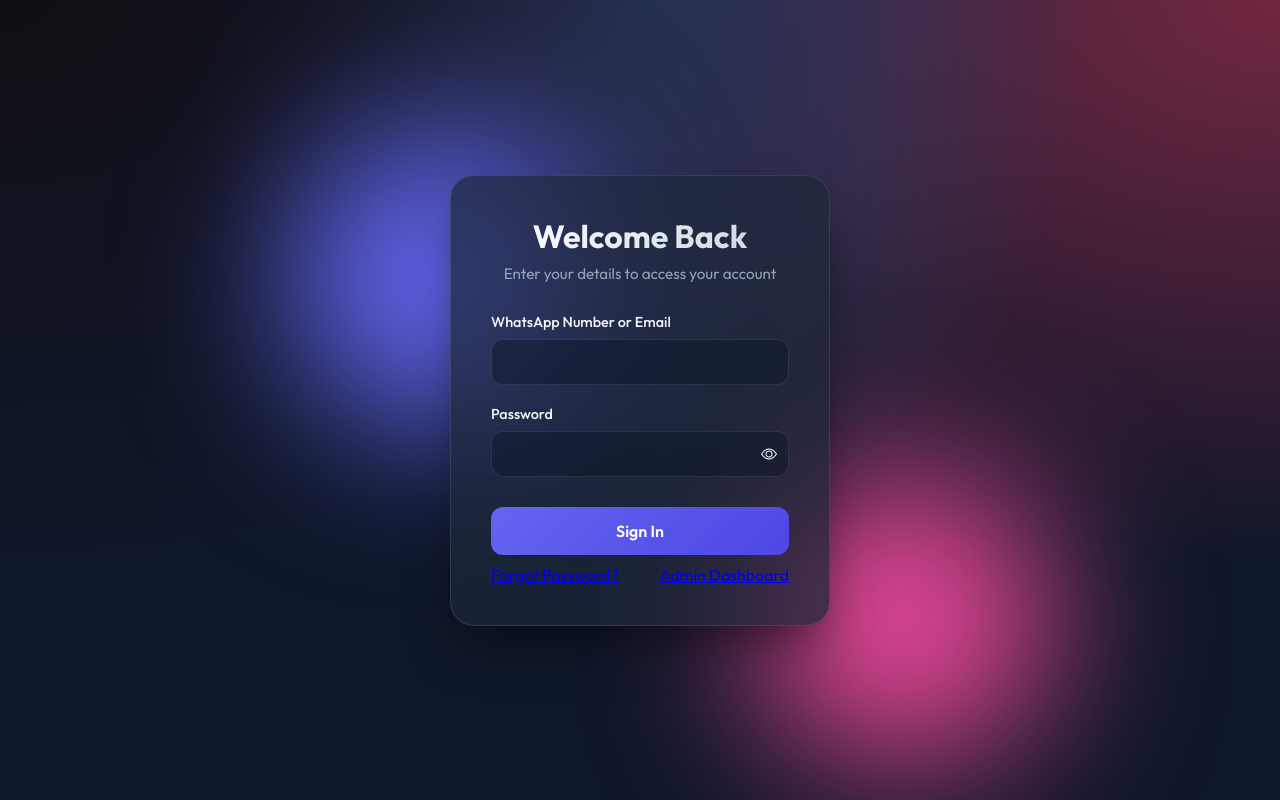
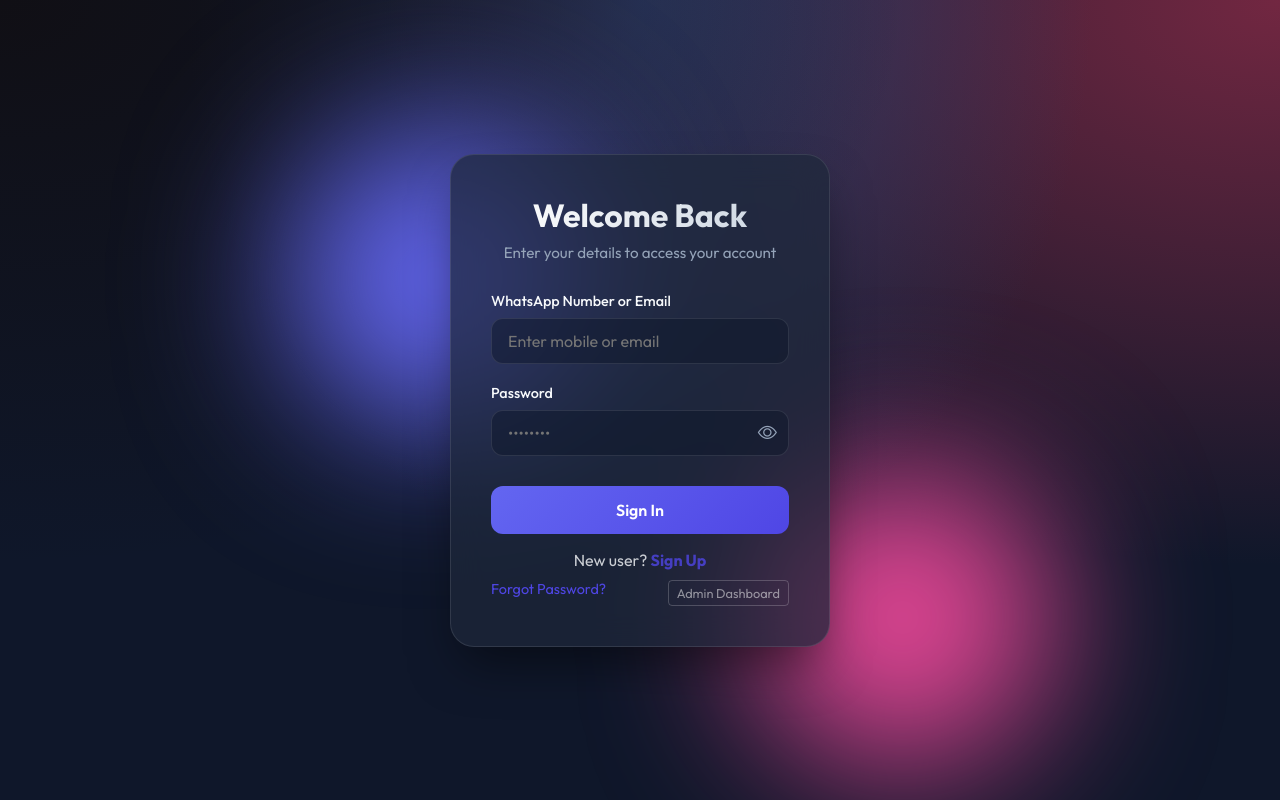
Before and after one commit to BhargavChowdaryBala/fest-app, a website: page public/index.html in a window 1280 px wide. Both pictures are taken after a click on the icon 769 px from the left and 453 px from the top of the page. Drawn offline with nearby package versions, Linux system fonts and the light colour scheme.

Commit message:
Refactor login form and improve accessibility

```diff
--- a/public/index.html
+++ b/public/index.html
@@ -1,54 +1,134 @@
 <!DOCTYPE html>
 <html lang="en">
+
 <head>
   <meta charset="UTF-8" />
   <meta name="viewport" content="width=device-width, initial-scale=1.0" />
   <title>Welcome Back</title>
 
+  <!-- Fonts -->
   <link rel="preconnect" href="https://fonts.googleapis.com" />
   <link rel="preconnect" href="https://fonts.gstatic.com" crossorigin />
   <link href="https://fonts.googleapis.com/css2?family=Outfit:wght@300;400;500;600;700&display=swap" rel="stylesheet" />
+
+  <!-- Styles -->
   <link rel="stylesheet" href="style.css" />
   <link rel="stylesheet" href="https://cdn.jsdelivr.net/npm/bootstrap-icons@1.11.1/font/bootstrap-icons.css" />
+
+  <!-- Disable browser built-in password UI -->
+  <style>
+    input[type="password"]::-ms-reveal,
+    input[type="password"]::-ms-clear {
+      display: none;
+    }
+
+    input[type="password"]::-webkit-credentials-auto-fill-button,
+    input[type="password"]::-webkit-textfield-decoration-container {
+      display: none;
+      visibility: hidden;
+    }
+  </style>
 </head>
 
 <body>
   <div class="container">
     <div class="glass-card">
 
-      <!-- LOGIN -->
+      <!-- LOGIN FORM -->
       <div class="form-container" id="login-form">
         <div class="header">
-          <h1>Welcome Back</h1>
-          <p>Enter your details to access your account</p>
+          <h1 id="form-title">Welcome Back</h1>
+          <p id="form-subtitle">Enter your details to access your account</p>
         </div>
 
         <form id="authForm">
-          <div class="input-group">
-            <label>WhatsApp Number or Email</label>
-            <input type="text" id="login-identifier" required />
-          </div>
+          <!-- Signup Fields -->
+          <div id="signup-fields" style="display: none;">
+            <div class="input-group">
+              <label for="signup-name">Full Name</label>
+              <input type="text" id="signup-name" placeholder="John Doe" />
+            </div>
 
-          <div class="input-group">
-            <label>Password</label>
-            <div style="position: relative;">
-              <input type="password" id="login-password" required />
-              <i id="togglePassword" class="bi bi-eye-slash"
-                style="position:absolute;right:12px;top:50%;transform:translateY(-50%);cursor:pointer"></i>
+            <div class="input-group">
+              <label for="signup-email">Email Address</label>
+              <input type="email" id="signup-email" placeholder="john@example.com" />
             </div>
           </div>
 
-          <button type="submit" class="btn-primary">Sign In</button>
+          <!-- Identifier -->
+          <div class="input-group">
+            <label for="login-identifier" id="identifier-label">
+              WhatsApp Number or Email
+            </label>
+            <input
+              type="text"
+              id="login-identifier"
+              placeholder="Enter mobile or email"
+              required
+            />
+          </div>
 
-          <div style="display:flex;justify-content:space-between;margin-top:10px">
-            <a href="#" id="forgot-password-link">Forgot Password?</a>
-            <a href="/admin.html">Admin Dashboard</a>
+          <!-- ✅ PASSWORD WITH WORKING EYE -->
+          <div class="input-group">
+            <label for="login-password">Password</label>
+
+            <div style="position: relative;">
+              <input
+                type="password"
+                id="login-password"
+                placeholder="••••••••"
+                required
+                style="width: 100%; padding-right: 42px;"
+              />
+
+              <i
+                id="togglePassword"
+                class="bi bi-eye-slash"
+                style="
+                  position: absolute;
+                  right: 12px;
+                  top: 50%;
+                  transform: translateY(-50%);
+                  cursor: pointer;
+                  color: #94a3b8;
+                  font-size: 1.2rem;
+                "
+              ></i>
+            </div>
+          </div>
+
+          <button type="submit" class="btn-primary" id="submit-btn">
+            Sign In
+          </button>
+
+          <p
+            id="toggle-auth"
+            style="text-align: center; margin-top: 1rem; cursor: pointer; opacity: 0.8;"
+          >
+            New user?
+            <span style="color: #4f46e5; font-weight: bold;">Sign Up</span>
+          </p>
+
+          <div
+            class="admin-link-container"
+            style="display: flex; justify-content: space-between; margin-top: 10px;"
+          >
+            <a
+              href="#"
+              id="forgot-password-link"
+              style="color: #4f46e5; text-decoration: none; font-size: 0.9rem;"
+            >
+              Forgot Password?
+            </a>
+            <a href="/admin.html" class="admin-link">
+              Admin Dashboard
+            </a>
           </div>
         </form>
       </div>
 
-      <!-- FORGOT PASSWORD -->
-      <div class="form-container" id="forgot-password-form" style="display:none">
+      <!-- Forgot Password -->
+      <div class="form-container" id="forgot-password-form" style="display: none;">
         <div class="header">
           <h1>Reset Password</h1>
           <p>Enter your email to receive a reset link</p>
@@ -56,16 +136,26 @@
 
         <form id="resetRequestForm">
           <div class="input-group">
-            <label>Email</label>
-            <input type="email" id="reset-email" required />
+            <label for="reset-email">Email Address</label>
+            <input
+              type="email"
+              id="reset-email"
+              placeholder="Enter your registered email"
+              required
+            />
           </div>
 
           <button type="submit" class="btn-primary" id="reset-btn">
             Send Reset Link
           </button>
 
-          <p id="back-to-login" style="margin-top:1rem;cursor:pointer;color:#4f46e5">
-            Back to Login
+          <p
+            id="back-to-login"
+            style="text-align: center; margin-top: 1rem; cursor: pointer; opacity: 0.8;"
+          >
+            <span style="color: #4f46e5; font-weight: bold;">
+              Back to Login
+            </span>
           </p>
         </form>
       </div>
@@ -74,30 +164,21 @@
     </div>
   </div>
 
+  <!-- ✅ CLEAN PASSWORD TOGGLE LOGIC -->
   <script>
-    // UI switching
-    const loginForm = document.getElementById("login-form");
-    const forgotForm = document.getElementById("forgot-password-form");
+    document.addEventListener("DOMContentLoaded", () => {
+      const toggle = document.getElementById("togglePassword");
+      const password = document.getElementById("login-password");
 
-    document.getElementById("forgot-password-link").onclick = () => {
-      loginForm.style.display = "none";
-      forgotForm.style.display = "block";
-    };
-
-    document.getElementById("back-to-login").onclick = () => {
-      forgotForm.style.display = "none";
-      loginForm.style.display = "block";
-    };
-
-    // Password toggle
-    const toggle = document.getElementById("togglePassword");
-    const password = document.getElementById("login-password");
-    toggle.onclick = () => {
-      password.type = password.type === "password" ? "text" : "password";
-      toggle.className = password.type === "password" ? "bi bi-eye-slash" : "bi bi-eye";
-    };
+      toggle.addEventListener("click", () => {
+        const isHidden = password.type === "password";
+        password.type = isHidden ? "text" : "password";
+        toggle.className = isHidden ? "bi bi-eye" : "bi bi-eye-slash";
+      });
+    });
   </script>
 
+  <!-- Your main script -->
   <script src="./script.js" defer></script>
 </body>
 </html>
```
